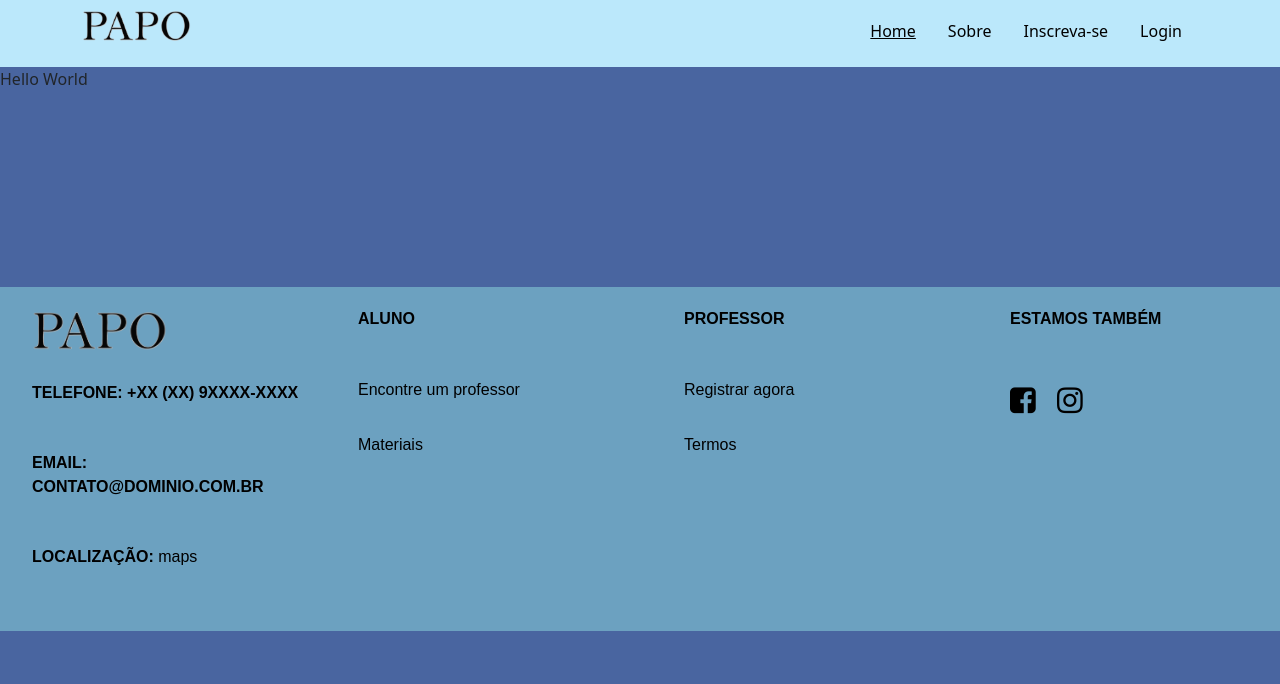
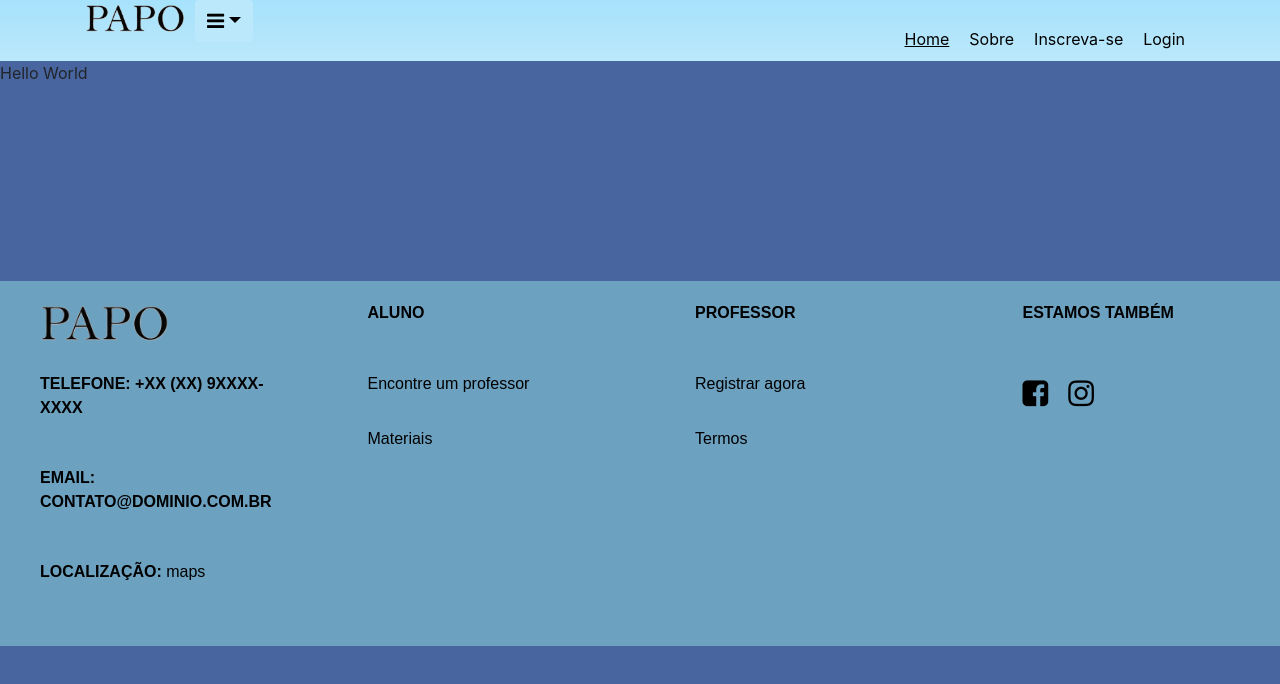
Before and after one commit to ICEI-PUC-Minas-PPLCC-TI/tiaw-ppl-cc-m-20212-aulas-particulares-2, a plain HTML site: page Codigo/index.html in a window 1280 px wide. Drawn offline with nearby package versions, Linux system fonts and the light colour scheme.

Commit message:
Menu Dropdown adicionado

```diff
--- a/Codigo/index.html
+++ b/Codigo/index.html
@@ -4,7 +4,7 @@
     <meta charset="UTF-8">
     <meta http-equiv="X-UA-Compatible" content="IE=edge">
     <meta name="viewport" content="width=device-width, initial-scale=1.0">
-    <link href="https://cdn.jsdelivr.net/npm/bootstrap@5.1.3/dist/css/bootstrap.min.css" rel="stylesheet" integrity="sha384-1BmE4kWBq78iYhFldvKuhfTAU6auU8tT94WrHftjDbrCEXSU1oBoqyl2QvZ6jIW3" crossorigin="anonymous">
+    <link rel="stylesheet" href="https://maxcdn.bootstrapcdn.com/bootstrap/4.0.0/css/bootstrap.min.css" integrity="sha384-Gn5384xqQ1aoWXA+058RXPxPg6fy4IWvTNh0E263XmFcJlSAwiGgFAW/dAiS6JXm" crossorigin="anonymous">
     <link href="https://maxcdn.bootstrapcdn.com/font-awesome/4.2.0/css/font-awesome.min.css" rel="stylesheet">
     <link rel="stylesheet" href="style.css">
     <title>Document</title>
@@ -14,27 +14,41 @@
     <header class="header">
         <div class="container">
             <div class="row">
-                <!--Menu Lateral-->
-                <!--Logo-->
-                <div class="col-4 col-sm-4 col-md-6 col-lg 6">
-                    <div class="logo">
-                        <img src="img/Logo_prov.png" alt="PAPO">
+                <div class="col-12 col-sm-12 col-md-3 col-lg-3">
+                    <div class="logo_menu">
+                        <!--Logo-->
+                        <div class="logo">
+                            <img src="img/Logo_prov.png" alt="PAPO">
+                        </div>
+
+                        <!--Menu Dropdown -->
+                        <div class="dropdown">
+                            <button class="btn btn-secondary dropdown-toggle" type="button" id="dropdownMenuButton" data-toggle="dropdown" aria-haspopup="true" aria-expanded="false">
+                                <li class="fa fa-bars"></i>
+                            </button>
+                            <div class="dropdown-menu" aria-labelledby="dropdownMenuButton">
+                            <a class="dropdown-item" href="#">Perfil</a>
+                            <a class="dropdown-item" href="#">Professores</a>
+                            <a class="dropdown-item" href="#">Materiais</a>
+                            </div>
+                        </div>
                     </div>
                 </div>
+
                 <!--Menu principal-->
-                <div class="col-8 col-sm-8 col-md-6 col-lg 6">
+                <div class="col-12 col-sm-12 col-md-9 col-lg-9">
                     <ul class="nav">
                         <li class="nav-item">
-                          <a class="nav-link active" aria-current="page" href="#"><p>Home</p></a>
+                          <a class="nav-link active" href="index.html">Home</a>
                         </li>
                         <li class="nav-item">
-                            <a class="nav-link" href="#"><p>Sobre</p></a>
-                          </li>
-                        <li class="nav-item">
-                          <a class="nav-link" href="#"><p>Inscreva-se</p></a>
+                          <a class="nav-link" href="#">Sobre</a>
                         </li>
                         <li class="nav-item">
-                          <a class="nav-link" href="#"><p>Login</p></a>
+                          <a class="nav-link" href="#">Inscreva-se</a>
+                        </li>
+                        <li class="nav-item">
+                          <a class="nav-link" href="#">Login</a>
                         </li>
                       </ul>
                 </div>
@@ -76,15 +90,15 @@
             <div class="col-12 col-sm-6 col-md-3 col-lfg-3">
                 <ul class="redes">
                     <li><p>Estamos também</p></li>
-                    <li class="link_rede"><a href="#" target="_blank"><i class="fa fa-facebook-square" aria-hidden="true"></i></a></li>
-                    <li class="link_rede"><a href="#" target="_blank"><i class="fa fa-instagram" aria-hidden="true"></i></a></li>
+                    <li class="link_rede"><a href="https://www.facebook.com/" target="_blank"><i class="fa fa-facebook-square" aria-hidden="true"></i></a></li>
+                    <li class="link_rede"><a href="https://www.instagram.com/" target="_blank"><i class="fa fa-instagram" aria-hidden="true"></i></a></li>
                 </ul>
             </div>
         </div>
     </footer>
     <!--Links JS Bootstrap-->
-    <script src="https://cdn.jsdelivr.net/npm/bootstrap@5.1.3/dist/js/bootstrap.bundle.min.js" integrity="sha384-ka7Sk0Gln4gmtz2MlQnikT1wXgYsOg+OMhuP+IlRH9sENBO0LRn5q+8nbTov4+1p" crossorigin="anonymous"></script>
-    <script src="https://cdn.jsdelivr.net/npm/@popperjs/core@2.10.2/dist/umd/popper.min.js" integrity="sha384-7+zCNj/IqJ95wo16oMtfsKbZ9ccEh31eOz1HGyDuCQ6wgnyJNSYdrPa03rtR1zdB" crossorigin="anonymous"></script>
-    <script src="https://cdn.jsdelivr.net/npm/bootstrap@5.1.3/dist/js/bootstrap.min.js" integrity="sha384-QJHtvGhmr9XOIpI6YVutG+2QOK9T+ZnN4kzFN1RtK3zEFEIsxhlmWl5/YESvpZ13" crossorigin="anonymous"></script>
+    <script src="https://code.jquery.com/jquery-3.3.1.slim.min.js" integrity="sha384-q8i/X+965DzO0rT7abK41JStQIAqVgRVzpbzo5smXKp4YfRvH+8abtTE1Pi6jizo" crossorigin="anonymous"></script>
+    <script src="https://cdnjs.cloudflare.com/ajax/libs/popper.js/1.12.9/umd/popper.min.js" integrity="sha384-ApNbgh9B+Y1QKtv3Rn7W3mgPxhU9K/ScQsAP7hUibX39j7fakFPskvXusvfa0b4Q" crossorigin="anonymous"></script>
+    <script src="https://maxcdn.bootstrapcdn.com/bootstrap/4.0.0/js/bootstrap.min.js" integrity="sha384-JZR6Spejh4U02d8jOt6vLEHfe/JQGiRRSQQxSfFWpi1MquVdAyjUar5+76PVCmYl" crossorigin="anonymous"></script>
 </body>
 </html>
--- a/Codigo/style.css
+++ b/Codigo/style.css
@@ -5,12 +5,30 @@ body{
 
 /*Cabeçalho*/
 .header{
+    background-image: linear-gradient(to top,#bbe8fb,#a6e2fc);
     background-color: #bbe8fb;
+
+}
+
+.header .col-12{
+    float: left;
 }
 .header .logo img{
     margin-top: 2%;
-    max-width: 20%;
+    margin-right: 10px;
+    max-width: 50%;
+    max-width: 100px;
     float: left;
+}
+
+.header .dropdown .btn{
+    background-color: #bbe8fb;
+    border: #bbe8fb;
+    color: black;
+    font-size: 20px;
+}
+.header .dropdown .btn:hover{
+    background-color: #9edefa;
 }
 
 .header .nav{
@@ -21,9 +39,10 @@ body{
 
 .header .nav .nav-link{
     color: #000000;
+    padding: 10px;
 }
 .header .nav .nav-link:hover{
-    color: #969696;
+    color: #474747;
 }
 
 .header .nav .active{
@@ -41,6 +60,7 @@ body{
     margin-top: 20px;
     background-color: #6ca1c0;
     padding-top: 20px;
+    height: 100%;
 }
 .footer ul{
     display: flex;
@@ -76,7 +96,7 @@ body{
 
 .footer ul li a:hover{
     text-decoration: none;
-    color: #969696;
+    color: #474747;
     font-family:Arial, Helvetica, sans-serif;
 }
 
```
